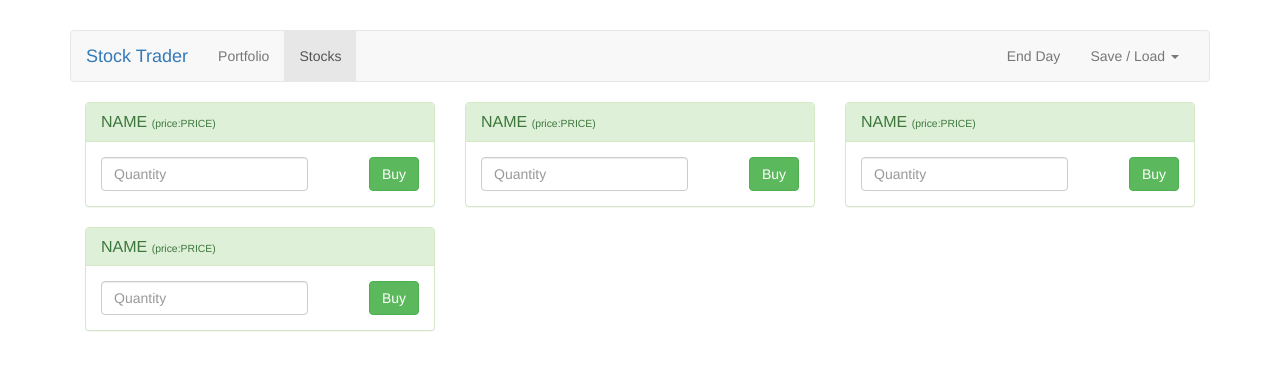
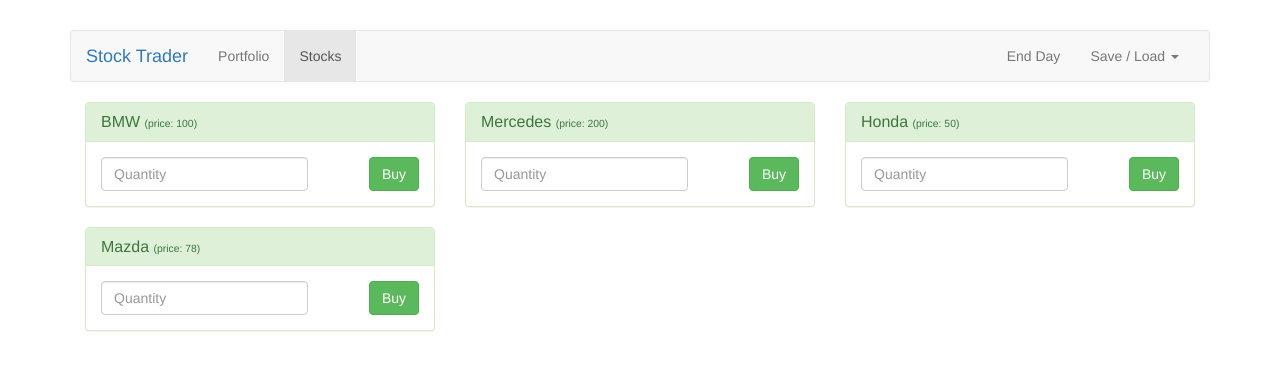
Before and after one commit to HuangStanley050/vueTrader, a Vue app: page /stocks in a window 1280 px wide. Shown: the top 370 px of the page. Built offline with nearby package versions, Linux system fonts and the light colour scheme.

Commit message:
passing down data from parent stocks to child stock via prop

```diff
--- a/src/components/stocks/Stock.vue
+++ b/src/components/stocks/Stock.vue
@@ -2,7 +2,9 @@
   <div class="col-sm-6 col-md-4">
     <div class="panel panel-success">
       <div class="panel-heading">
-        <h3 class="panel-title">NAME <small>(price:PRICE)</small></h3>
+        <h3 class="panel-title">
+          {{ stock.name }} <small>(price: {{ stock.price }})</small>
+        </h3>
       </div>
       <div class="panel-body">
         <div class="pull-left">
@@ -15,4 +17,8 @@
     </div>
   </div>
 </template>
-<script></script>
+<script>
+export default {
+  props: ["stock"]
+};
+</script>
--- a/src/components/stocks/Stocks.vue
+++ b/src/components/stocks/Stocks.vue
@@ -1,5 +1,5 @@
 <template>
-  <div><Stock v-for="stock in stocks"> </Stock></div>
+  <div><Stock :stock="stock" v-for="stock in stocks"> </Stock></div>
 </template>
 
 <script>
```
